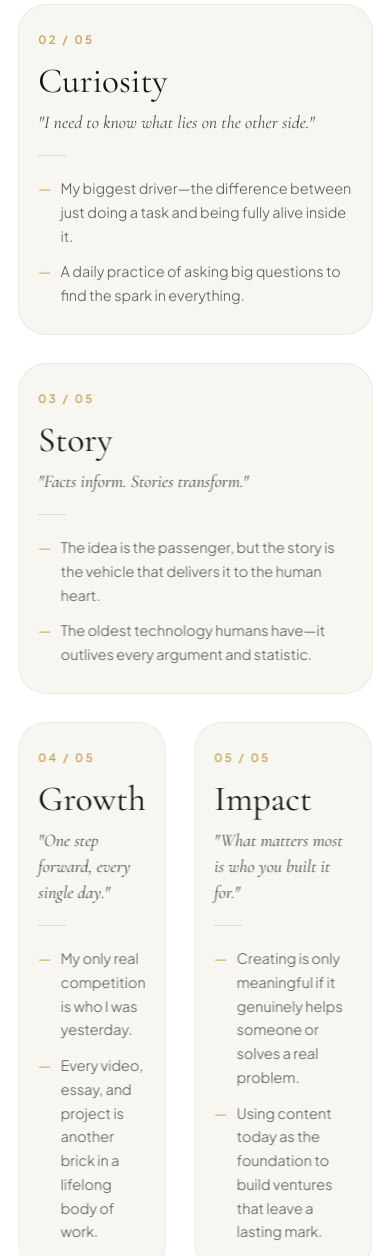
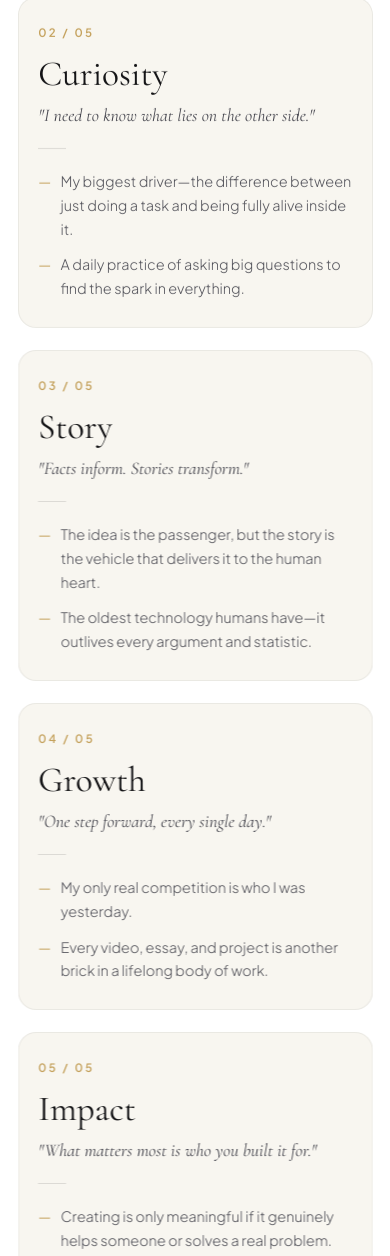
Before and after one commit to Harixomxsingh/portfolio, a plain HTML site: page index.html in a window 390 px wide. Shown: the part 1786-3042 px from the top of the page. Drawn offline with nearby package versions, Linux system fonts and the light colour scheme.

Commit message:
fix(mobile): make cards 4 and 5 full-width standalone cards on mobile screen

```diff
--- a/index.html
+++ b/index.html
@@ -2440,11 +2440,17 @@
 
       .values-grid {
         grid-template-columns: 1fr;
-      }
-
+        gap: 1.5rem;
+      }
+
+      .value-card-item,
+      .value-card-item:nth-child(1),
+      .value-card-item:nth-child(2),
+      .value-card-item:nth-child(3),
       .value-card-item:nth-child(4),
       .value-card-item:nth-child(5) {
-        grid-column: span 1;
+        grid-column: span 1 !important;
+        width: 100%;
       }
 
       .shorts-grid {
@@ -2555,6 +2561,19 @@
       .section-sub {
         font-size: 0.98rem;
         line-height: 1.7;
+      }
+
+      .values-grid {
+        grid-template-columns: 1fr !important;
+        gap: 1.4rem;
+        display: flex;
+        flex-direction: column;
+      }
+
+      .value-card-item {
+        width: 100% !important;
+        padding: 2.2rem 1.6rem;
+        border-radius: var(--radius-md);
       }
 
       .yt-hub-profile {
```
Also changed, not shown: v2/index.html (+22 -3 lines).
